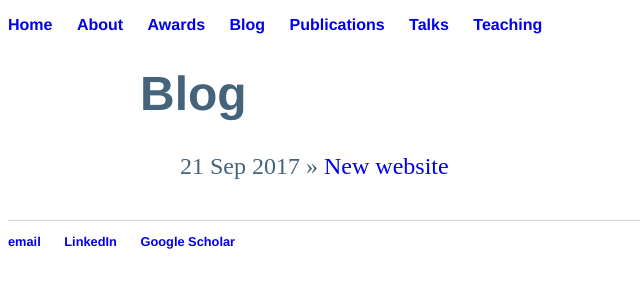
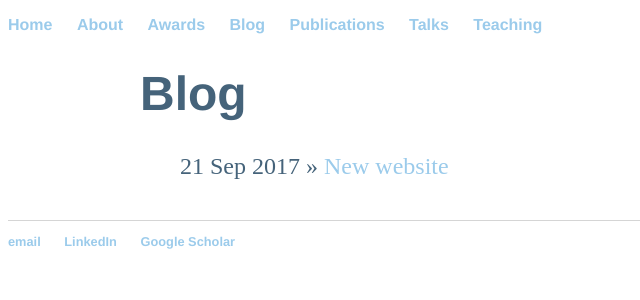
Before and after one commit to Hadrien-Montanelli/Hadrien-Montanelli.github.io, a Jekyll site: the page built from blog/index.html, in a window 1280 px wide. Shown: the top 300 px of the page, without its empty margins (0-640 px from the left). Built offline with Jekyll 4.4.1, drawn with Linux system fonts in a browser that asks for light colours.

Commit message:
Update main.css

```diff
--- a/css/main.css
+++ b/css/main.css
@@ -19,11 +19,11 @@ nav ul li, footer ul li {
 }
 a {
     text-decoration: none;
-    gb(155, 203, 235)
+    color: rgb(155, 203, 235)
 }
 a:hover {
     text-decoration: underline;
-    gb(155, 203, 235)
+    color: rgb(155, 203, 235)
 }
 h1 {
     font-size: 3em;
```
